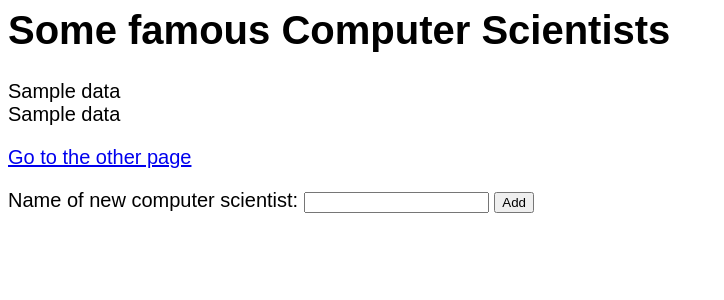
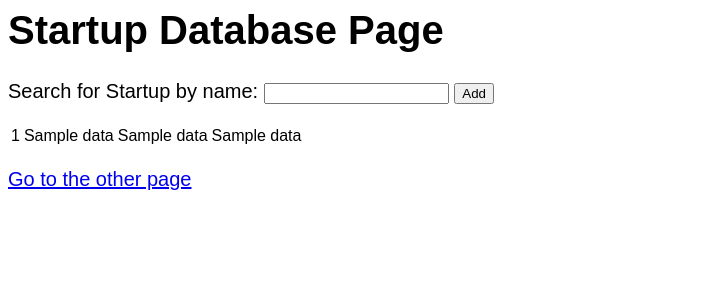
Before and after one commit to ArsalaanAnsariDeveloper/w4111-proj1, a Flask app: template templates/index.html in a window 1280 px wide. Shown: the top 300 px of the page, without its empty margins (0-724 px from the left). Run offline with Flask 2, Linux system fonts and the light colour scheme; the template is opened without the code that fills it: most values are stand-ins (such as "Sample title", 1, 10 or a date in 2020); parts of the project's set-up code (start-up, migrations or seed data) failed here and were passed over.

Commit message:
Modified server.py and index.html to show condensed database of startups. Added search funcitonality which will return only relevant rows of database that match the startup name

```diff
--- a/server.py
+++ b/server.py
@@ -46,12 +46,6 @@ engine = create_engine(DATABASEURI)
 # Example of running queries in your database
 # Note that this will probably not work if you already have a table named 'test' in your database, containing meaningful data. This is only an example showing you how to run queries in your database using SQLAlchemy.
 #
-engine.execute("""CREATE TABLE IF NOT EXISTS test (
-  id serial,
-  name text
-);""")
-engine.execute("""INSERT INTO test(name) VALUES ('grace hopper'), ('alan turing'), ('ada lovelace');""")
-
 
 @app.before_request
 def before_request():
@@ -113,10 +107,13 @@ def index():
   #
   # example of a database query
   #
-  cursor = g.conn.execute("SELECT name FROM test")
+
+
+  cursor = g.conn.execute("SELECT S.name, S.employee_count, F.name, I.industry_name FROM Startups S JOIN Founder F ON F.startup_id = S.startup_id JOIN Primary_Industry I ON I.startup_id  = S.startup_id")
   names = []
+  names.append(["Startup", "Employee Count", "Founder", "Industry",])
   for result in cursor:
-    names.append(result['name'])  # can also be accessed using result[0]
+    names.append(result)  # can also be accessed using result[0]
   cursor.close()
 
   #
@@ -145,8 +142,8 @@ def index():
   #     <div>{{n}}</div>
   #     {% endfor %}
   #
+
   context = dict(data = names)
-
 
   #
   # render_template looks in the templates/ folder for files.
@@ -170,9 +167,17 @@ def another():
 # Example of adding new data to the database
 @app.route('/add', methods=['POST'])
 def add():
+  print("Hello")
   name = request.form['name']
-  g.conn.execute('INSERT INTO test VALUES (NULL, ?)', name)
-  return redirect('/')
+  print(name)
+  cursor = g.conn.execute("SELECT S.name, S.employee_count, F.name, I.industry_name FROM Startups S JOIN Founder F ON F.startup_id = S.startup_id JOIN Primary_Industry I ON I.startup_id  = S.startup_id  WHERE S.name = %(name)s", {'name': "Coda"})
+  names = []
+  names.append(["Startup", "Employee Count", "Founder", "Industry",])
+  for result in cursor:
+    names.append(result)  # can also be accessed using result[0]
+  cursor.close()
+  context = dict(data = names)
+  return render_template("index.html", **context)
 
 
 @app.route('/login')
--- a/templates/index.html
+++ b/templates/index.html
@@ -8,19 +8,36 @@
 
 
 <body>
-  <h1>Some famous Computer Scientists</h1>
-  <div>{{data}}</div>
+  <h1>Startup Database Page</h1>
+<!--  <div>{{data}}</div> -->
+<form method="POST" action="/add">
 
-  <div>
+<p>Search for Startup by name: <input type="text" name="name"> <input type="submit" value="Add"></p>
+
+
+<!--  <div>
     {% for n in data %}
     <div>{{n}}</div>
     {% endfor %}
   </div>
+-->
 
+<table>
+{% for item in data %}
+
+<tr>
+    <td>{{item[0]}}</td>
+    <td>{{item[1]}}</td>
+    <td>{{item[2]}}</td>
+    <td>{{item[3]}}</td>
+</tr>
+
+
+{% endfor %}
+
+</table>
 <p><a href="another">Go to the other page</a></p>
 
-<form method="POST" action="/add">
-<p>Name of new computer scientist: <input type="text" name="name"> <input type="submit" value="Add"></p>
 </form>
 
 </body>
```
